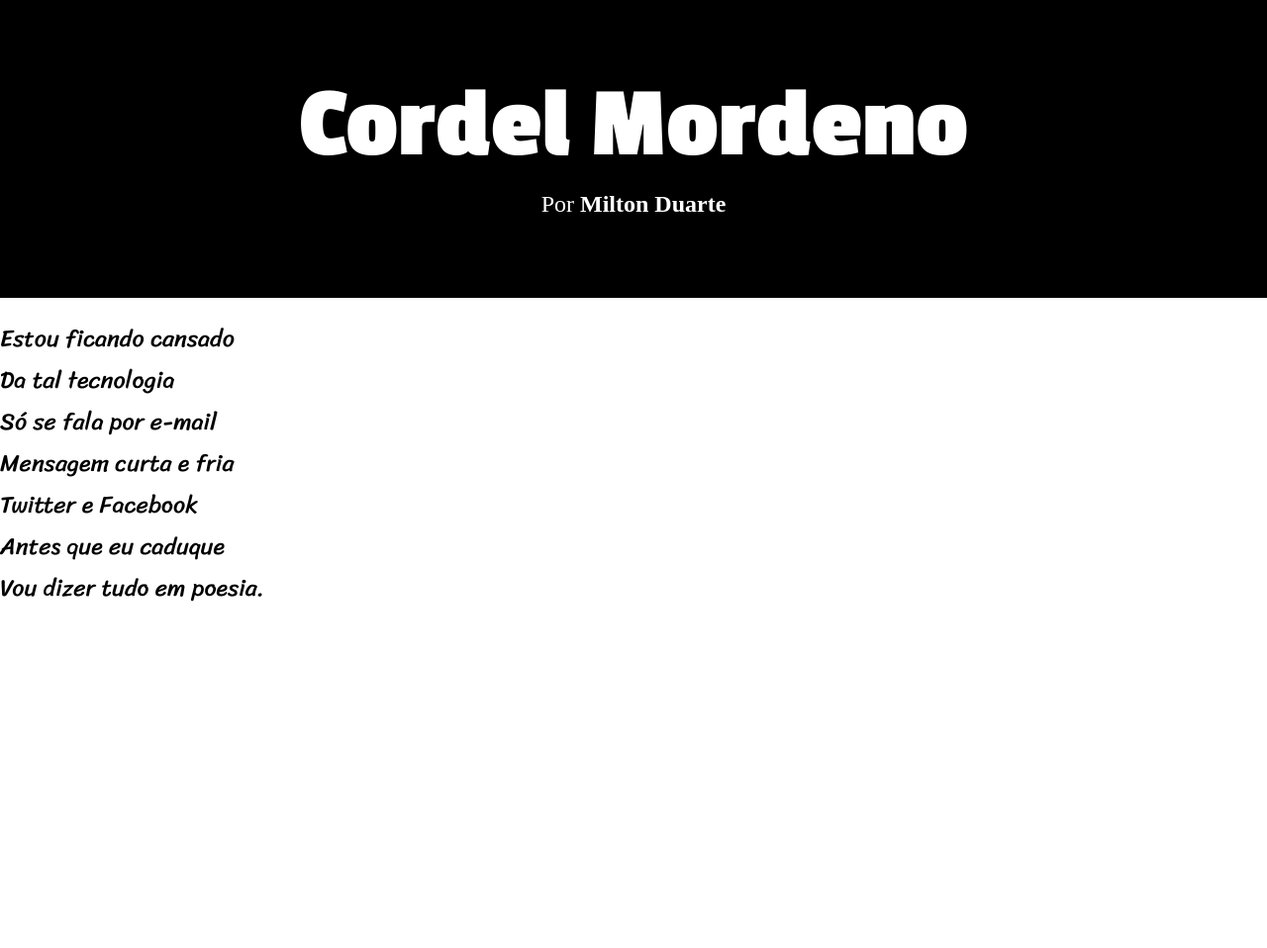
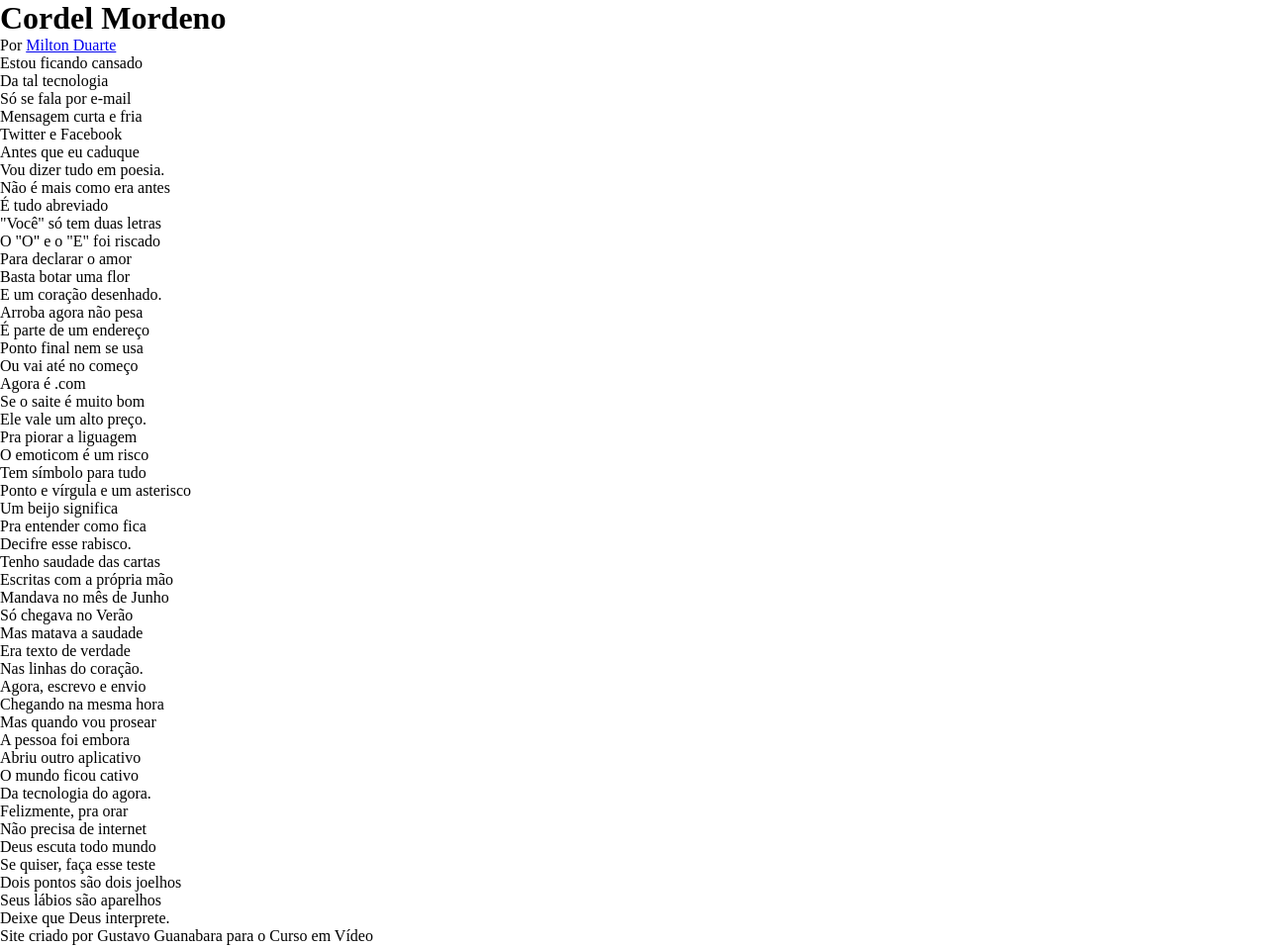
Before and after one commit to IvanFrancoLima/HTML-CSS, a plain HTML site: page desafios/desafio012/index.html in a window 1280 px wide. Shown: the top 958 px of the page at 99% size. Drawn offline with Linux system fonts and the light colour scheme.

Commit message:
reiniciando

```diff
--- a/desafios/desafio012/estilo/style.css
+++ b/desafios/desafio012/estilo/style.css
@@ -11,63 +11,3 @@
     margin: 0px;
     padding: 0px;
 }
-
-header{
-    background-color: black;
-    padding: 5.5%;
-}
-
-header>h1{
-    font-size: 8vw;
-    color: white;
-    font-family: var(--fontettitulo);
-    text-align: center;
-}
-
-header>p{
-    padding: 10px;
-    text-align: center;
-    font-size: 1.5em;
-    color: white;
-}
-
-header a{
-    color: white;
-    text-decoration: none;
-    font-weight: bolder;
-}
-
-header a:hover{
-    text-decoration: underline;
-}
-
-
-section{
-    margin: 20px 0px;
-    height: 800px;
-}
-
-section p{
-    font-family: var(--fontetexto);
-    font-size: 1.5em;
-}
-
-section#imagem{
-    background:  url(../imagens/background001.jpg) right center no-repeat fixed;
-    background-size: cover;
-    color: white;
-}
-
-section#imagem2{
-    background: url(../imagens/background002.jpg) right center no-repeat fixed;
-    background-size: cover;
-    color: white;
-}
-
-footer{
-    font-size: 1.2em;
-    padding: 20px;
-    background-color: black;
-    color: white;
-    text-align: center;
-}
--- a/desafios/desafio012/cordel.html
+++ b/desafios/desafio012/index.html
@@ -35,7 +35,7 @@
             O "O" e o "E" foi riscado <br>
             Para declarar o amor <br>
             Basta botar uma flor <br>
-            E um coração desenhado. <br>
+            E um coração desenhado.
         </p>
     </section>
 
@@ -56,7 +56,7 @@
             Ponto e vírgula e um asterisco <br>
             Um beijo significa <br>
             Pra entender como fica <br>
-            Decifre esse rabisco. <br>
+            Decifre esse rabisco.
         </p>
     </section>
 
@@ -70,7 +70,7 @@
             Só chegava no Verão <br>
             Mas matava a saudade <br>
             Era texto de verdade <br>
-            Nas linhas do coração. <br>
+            Nas linhas do coração.
         </p>
     </section>
 
@@ -84,7 +84,7 @@
             A pessoa foi embora <br>
             Abriu outro aplicativo <br>
             O mundo ficou cativo <br>
-            Da tecnologia do agora. <br>
+            Da tecnologia do agora.
         </p>
 
         <p>
@@ -94,7 +94,7 @@
             Se quiser, faça esse teste <br>
             Dois pontos são dois joelhos <br>
             Seus lábios são aparelhos <br>
-            Deixe que Deus interprete. <br>
+            Deixe que Deus interprete.
         </p>
     </section>
 
```
